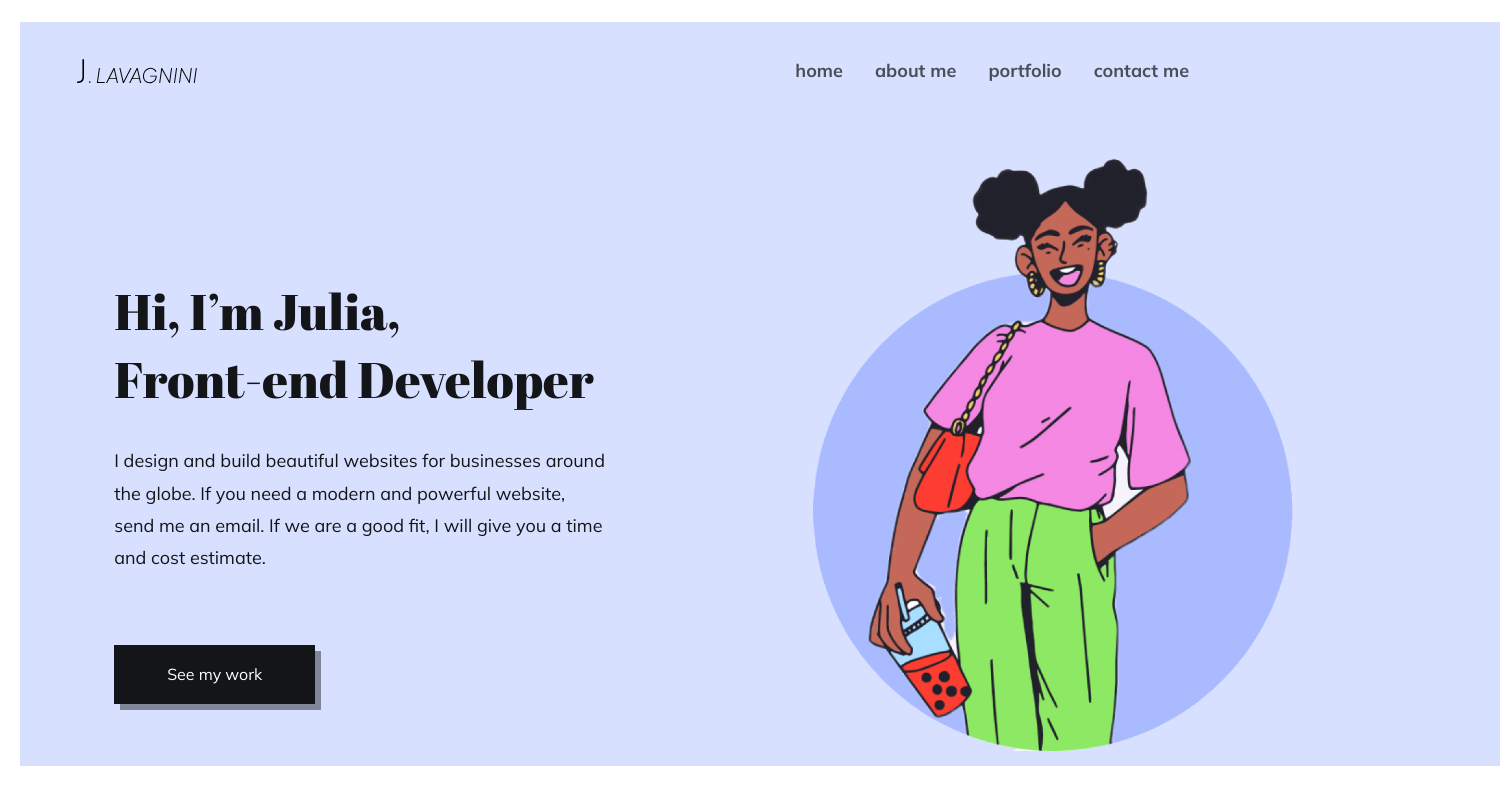
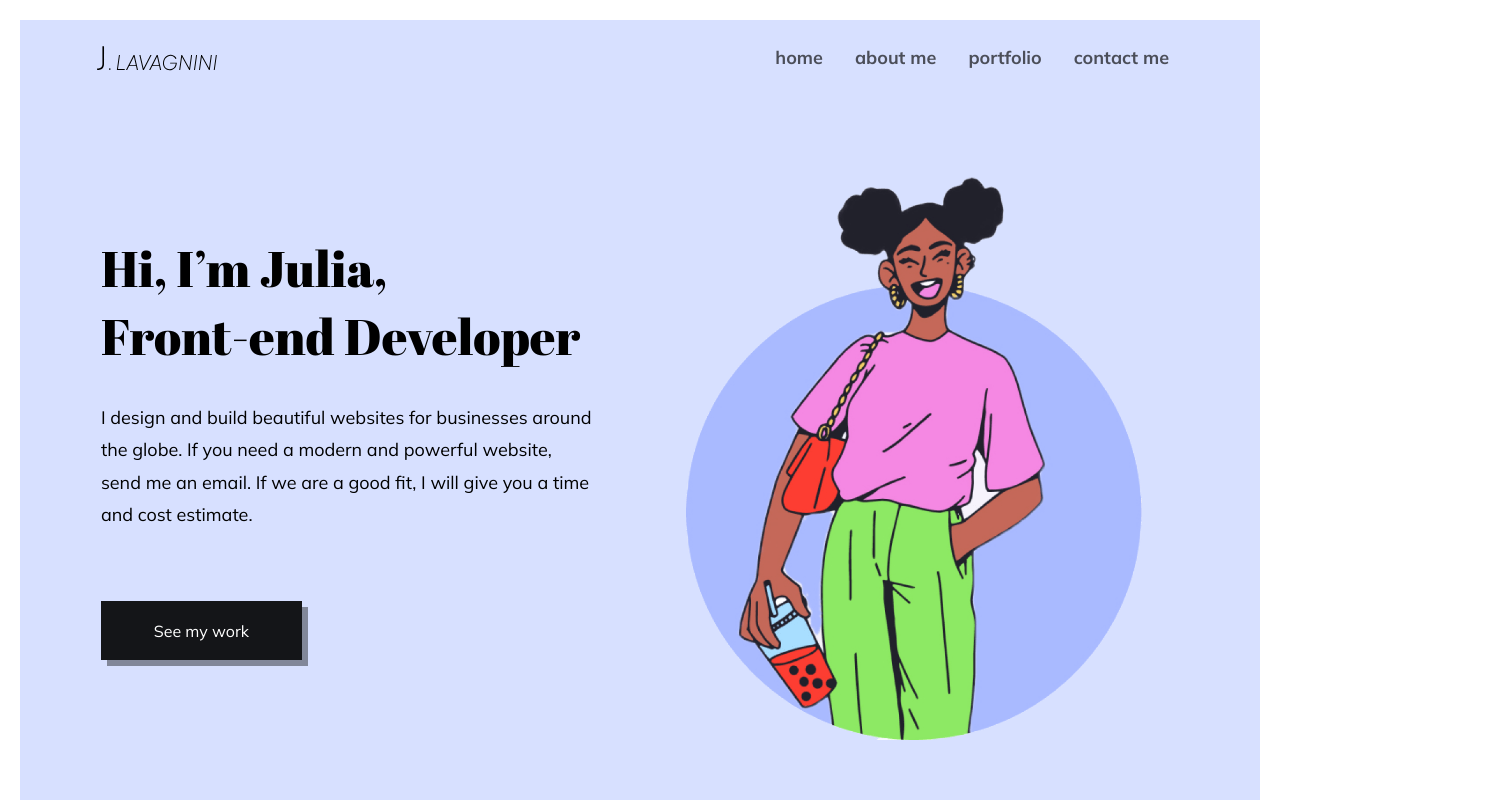
Before and after one commit to JuliaLavagnini/Portifolio, a plain HTML site: page index.html in a window 1280 px wide. Shown: the top 800 px of the page, 1500 px wide, since content can reach past the window. Drawn offline with nearby package versions, Linux system fonts and the light colour scheme; files whose address does not match are found by name.

Commit message:
Fix position of home section

```diff
--- a/assets/src/style.css
+++ b/assets/src/style.css
@@ -1,6 +1,6 @@
 :root {
   --font-family: "Mulish", sans-serif;
-  --text-color: #141518;
+  --text-color: #000;
   --secondary-color: #ffabe7;
   --Background-section: #d7e0ff;
 }
@@ -66,6 +66,7 @@ h4 {
     box-shadow: 0px 0px rgba(0, 0, 0, 0.4);
     background-color: var(--secondary-color);
     color: var(--text-color);
+    font-weight: bold;
   }
 }
 
@@ -73,9 +74,12 @@ h4 {
 .navbar {
   z-index: 1;
   position: relative;
-  top: 33px;
+  top: 20px;
   padding-left: 63px;
   padding-right: 63px;
+  background-color: #d7e0ff;
+  border-left: 20px solid #fff;
+  border-right: 20px solid #fff;
 }
 
 .nav-link {
@@ -94,11 +98,8 @@ h4 {
 
 /* Home Section */
 .home-section {
+  border: 20px solid #fff;
   background-color: #d7e0ff;
-  width: 1480px;
-  height: 744px;
-  position: relative;
-  left: 20px;
   z-index: 0;
 }
 
@@ -107,13 +108,10 @@ h4 {
   padding-bottom: 54px;
 }
 
-.heading {
-  padding-top: 10rem;
-}
 
 .hero-image {
-  padding-top: 4rem;
-  width: 60vh;
+  padding: 4rem 0;
+  width: 57vh;
 }
 
 .about-me{
```
